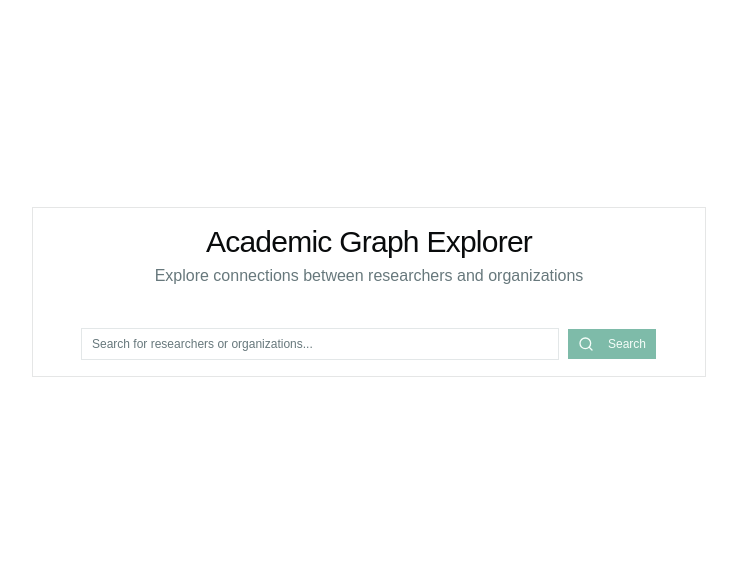
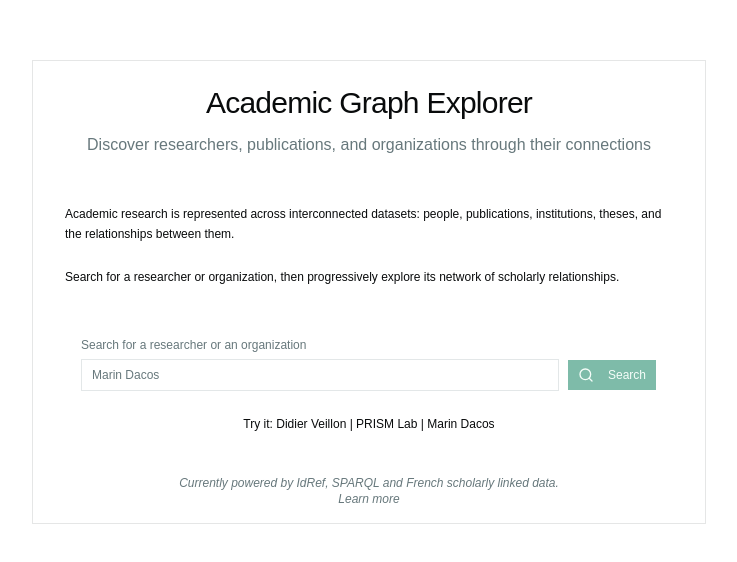
Before and after one commit to corbin-c/academic-graph-explorer, a React (Vite) app in the folder frontend/: page / in a window 1280 px wide. Shown: the part 108-670 px from the top of the page, without its empty margins (271-1008 px from the left). Built offline with nearby package versions, Linux system fonts and the light colour scheme; what openapi-fetch would draw is missing.

Commit message:
improved home page / description / examples / depth as query param on graph

```diff
--- a/frontend/src/components/search-form.tsx
+++ b/frontend/src/components/search-form.tsx
@@ -19,15 +19,21 @@
   }
 
   return (
-    <form onSubmit={handleSubmit} className="flex w-full max-w-xl gap-2">
-      <Input
-        type="text"
-        placeholder="Search for researchers or organizations..."
-        value={query}
-        onChange={(e) => setQuery(e.target.value)}
-        disabled={isLoading}
-        className="flex-1"
-      />
+    <form
+      onSubmit={handleSubmit}
+      className="flex w-full max-w-xl items-end gap-2"
+    >
+      <label className="flex-1 text-muted-foreground">
+        Search for a researcher or an organization
+        <Input
+          type="search"
+          placeholder="Marin Dacos"
+          value={query}
+          onChange={(e) => setQuery(e.target.value)}
+          disabled={isLoading}
+          className="mt-1 text-foreground"
+        />
+      </label>
       <Button type="submit" disabled={isLoading || !query.trim()}>
         <Search className="mr-2 h-4 w-4" />
         Search
--- a/frontend/src/components/search-results.tsx
+++ b/frontend/src/components/search-results.tsx
@@ -26,7 +26,14 @@
   }
 
   if (!results || results.length === 0) {
-    return null
+    return (
+      <p>
+        Try it:{" "}
+        <a href="/graph/056802315?type=person&depth=2">Didier Veillon</a> |{" "}
+        <a href="/graph/227816196?type=organization&depth=2">PRISM Lab</a> |{" "}
+        <a href="/graph/139753753?type=person&depth=2">Marin Dacos</a>
+      </p>
+    )
   }
 
   return (
--- a/frontend/src/pages/graph.tsx
+++ b/frontend/src/pages/graph.tsx
@@ -26,7 +26,9 @@
   const [expandedNodeIds, setExpandedNodeIds] = useState<Set<string>>(new Set())
   const [expandingNodeId, setExpandingNodeId] = useState<string | null>(null)
   const [searchQuery, setSearchQuery] = useState("")
-  const [expandDepth, setExpandDepth] = useState(2)
+  const [expandDepth, setExpandDepth] = useState(
+    parseInt(searchParams.get("depth") || "1")
+  )
 
   const matchCount = useMemo(() => {
     if (!searchQuery.trim() || !neighborhood) return 0
@@ -40,7 +42,7 @@
     if (!entityId) return
     setIsLoading(true)
     setError(null)
-    fetchGraphTraversal(entityId, entityType)
+    fetchGraphTraversal(entityId, entityType, expandDepth)
       .then(setNeighborhood)
       .catch((e) => setError(e instanceof Error ? e : new Error(String(e))))
       .finally(() => setIsLoading(false))
--- a/frontend/src/pages/home.tsx
+++ b/frontend/src/pages/home.tsx
@@ -3,7 +3,13 @@
 import { searchApi, type SearchResult } from "@/lib/api"
 import { SearchForm } from "@/components/search-form"
 import { SearchResults } from "@/components/search-results"
-import { Card, CardHeader, CardTitle, CardDescription, CardContent } from "@/components/ui/card"
+import {
+  Card,
+  CardHeader,
+  CardTitle,
+  CardDescription,
+  CardContent,
+} from "@/components/ui/card"
 
 export function HomePage() {
   const [query, setQuery] = useState("")
@@ -21,17 +27,40 @@
   return (
     <div className="flex min-h-svh flex-col items-center justify-center px-4">
       <Card className="w-full max-w-2xl border-none shadow-none">
-        <CardHeader className="text-center pb-6">
-          <CardTitle className="text-3xl font-heading tracking-tight">
+        <CardHeader className="pt-2 text-center">
+          <CardTitle className="mb-2 font-heading text-3xl tracking-tight">
             Academic Graph Explorer
           </CardTitle>
           <CardDescription className="text-base">
-            Explore connections between researchers and organizations
+            Discover researchers, publications, and organizations through their
+            connections
           </CardDescription>
         </CardHeader>
+        <CardContent className="flex flex-col gap-6 p-8">
+          <p>
+            Academic research is represented across interconnected datasets:
+            people, publications, institutions, theses, and the relationships
+            between them.
+          </p>
+          <p>
+            Search for a researcher or organization, then progressively explore
+            its network of scholarly relationships.
+          </p>
+        </CardContent>
         <CardContent className="flex flex-col items-center gap-6">
           <SearchForm onSearch={handleSearch} isLoading={isLoading} />
           <SearchResults results={data} isLoading={isLoading} error={error} />
+          <em className="mt-4 text-center text-xs text-muted-foreground">
+            Currently powered by IdRef, SPARQL and French scholarly linked data.
+            <br />
+            <a
+              href="https://www.github.com/corbin-c/academic-graph-explorer/"
+              target="_blank"
+              className="hover:underline"
+            >
+              Learn more
+            </a>
+          </em>
         </CardContent>
       </Card>
     </div>
```
